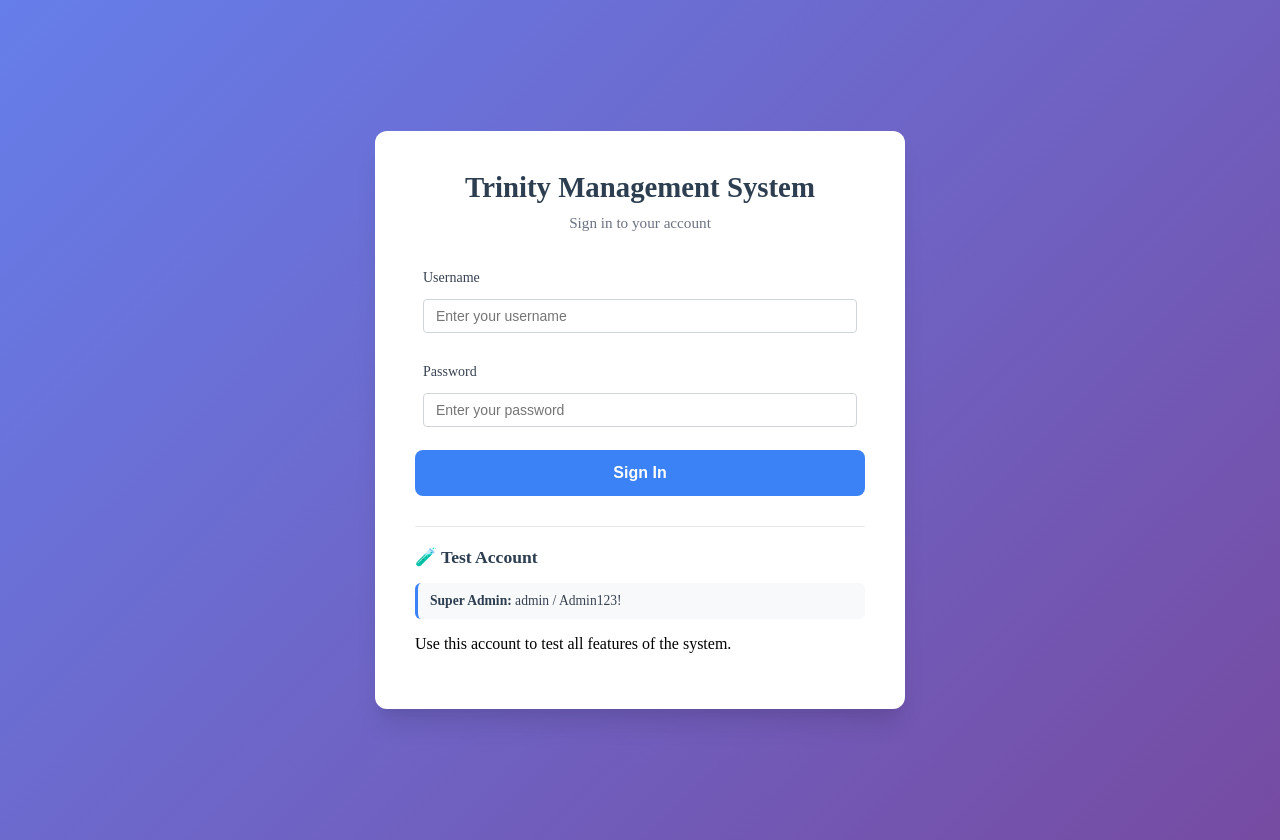
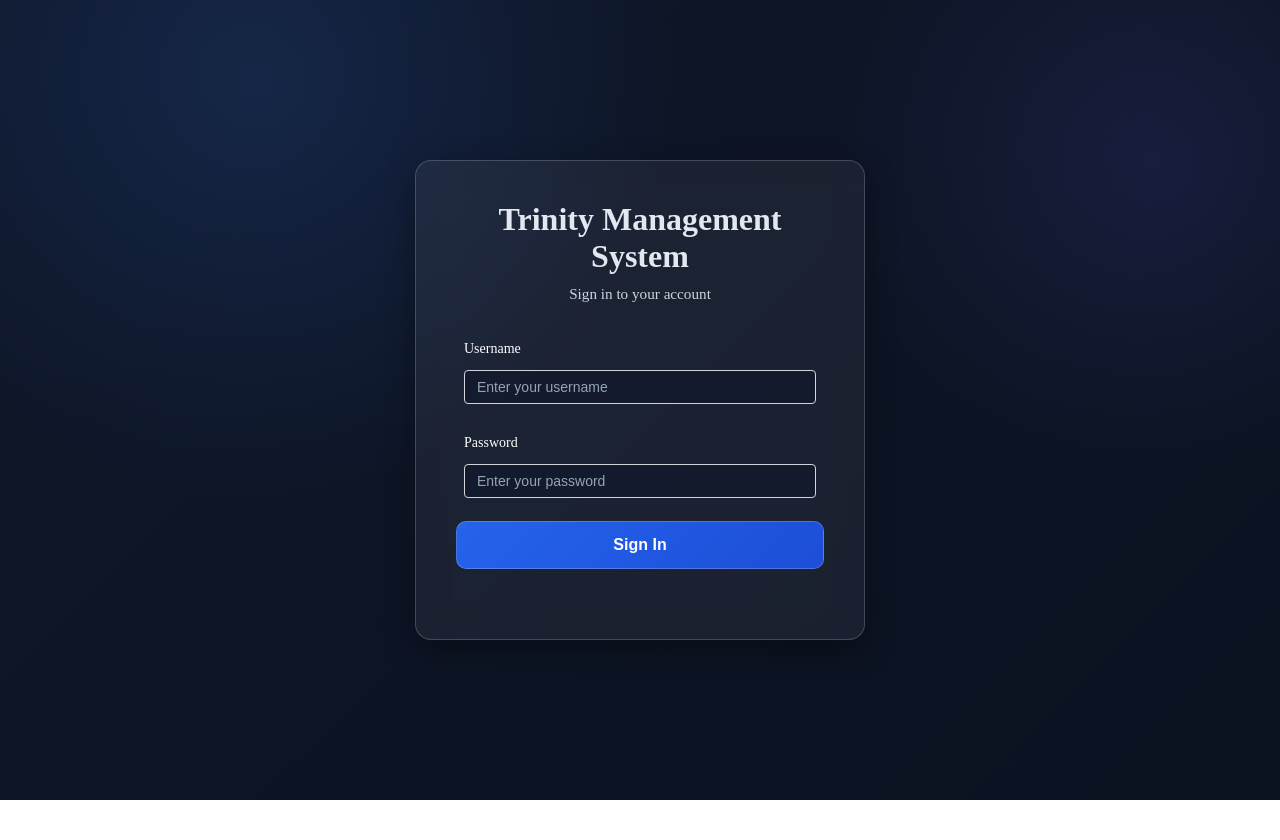
Before and after one commit to ManziYvan57/Management-System, a React (Vite) app in the folder frontend/: page /login in a window 1280 px wide. After the commit the page ends 800 px from the top, so only its background shows below. Built offline with nearby package versions, Linux system fonts and the light colour scheme.

Commit message:
fixing Errors

```diff
--- a/frontend/src/components/Header.css
+++ b/frontend/src/components/Header.css
@@ -10,16 +10,17 @@
   display: flex;
   justify-content: space-between;
   align-items: center;
-  padding: 0 25px;
+  padding: 0 40px 0 40px;
   box-shadow: 0 2px 10px rgba(0,0,0,0.1);
   z-index: 1000;
+  padding: 0 40px 0 60px;
 }
 
 /* Left Section */
 .header-left {
   display: flex;
   align-items: center;
-  gap: 15px;
+  gap: 65px;
 }
 
 /* Logo */
@@ -31,17 +32,18 @@
 }
 
 .logo-img {
-  height: 100%;
-  width: auto;
+  height: 200px;
+  width: 180px;
   object-fit: contain;
 }
 
 /* System Title */
 .system-title {
-  font-size: 1.3rem;
+  font-size: 1.8rem;
   font-weight: 600;
   margin: 0;
   color: white !important;
+  padding: 0 40px 0 40px;
 }
 
 /* Right Section */
--- a/frontend/src/pages/Assets/VehicleDocumentsTab.css
+++ b/frontend/src/pages/Assets/VehicleDocumentsTab.css
@@ -10,13 +10,13 @@
   width: 100%;
 }
 
-.header-left {
+.vehicle-documents-header .header-left {
   display: flex;
   flex-direction: column;
   gap: 4px;
 }
 
-.header-right {
+.vehicle-documents-header .header-right {
   display: flex;
   align-items: center;
 }
--- a/frontend/src/pages/Dashboard.css
+++ b/frontend/src/pages/Dashboard.css
@@ -17,7 +17,7 @@
   border: 1px solid #e2e8f0;
 }
 
-.header-left h1 {
+.dashboard-header .header-left h1 {
   color: #1e293b;
   margin: 0 0 8px 0;
   font-size: 2.25rem;
@@ -103,7 +103,7 @@
   font-size: 1rem;
 }
 
-.header-right {
+.dashboard-header .header-right {
   display: flex;
   flex-direction: column;
   align-items: flex-end;
--- a/frontend/src/pages/LoginPage.css
+++ b/frontend/src/pages/LoginPage.css
@@ -1,19 +1,42 @@
+/* Reset default margins and padding */
+* {
+  margin: 0;
+  padding: 0;
+  box-sizing: border-box;
+}
+
 .login-container {
   min-height: 100vh;
+  height: 100vh;
   display: flex;
   align-items: center;
   justify-content: center;
-  background: linear-gradient(135deg, #667eea 0%, #764ba2 100%);
+  background: radial-gradient(1200px circle at 20% 10%, rgba(59, 130, 246, 0.15), transparent 35%),
+              radial-gradient(800px circle at 90% 20%, rgba(99, 102, 241, 0.12), transparent 40%),
+              linear-gradient(135deg, #0f172a 0%, #0b1220 100%);
   padding: 20px;
+  overflow: hidden;
+  /* Prevent scrolling */
+  position: fixed;
+  top: 0;
+  left: 0;
+  right: 0;
+  bottom: 0;
 }
 
 .login-card {
-  background: white;
-  border-radius: 12px;
-  box-shadow: 0 20px 25px -5px rgba(0, 0, 0, 0.1), 0 10px 10px -5px rgba(0, 0, 0, 0.04);
+  background: rgba(255, 255, 255, 0.06);
+  border-radius: 16px;
+  border: 1px solid rgba(255, 255, 255, 0.18);
+  backdrop-filter: blur(14px);
+  -webkit-backdrop-filter: blur(14px);
+  box-shadow: 0 10px 30px rgba(0, 0, 0, 0.35);
   padding: 40px;
   width: 100%;
   max-width: 450px;
+  /* Ensure it doesn't cause scrolling */
+  max-height: calc(100vh - 40px);
+  overflow-y: auto;
 }
 
 .login-header {
@@ -22,14 +45,14 @@
 }
 
 .login-header h1 {
-  color: #2c3e50;
+  color: #e2e8f0;
   margin: 0 0 10px 0;
-  font-size: 1.8rem;
-  font-weight: 600;
+  font-size: 2rem;
+  font-weight: 700;
 }
 
 .login-header p {
-  color: #6b7280;
+  color: #cbd5e1;
   margin: 0;
   font-size: 0.95rem;
 }
@@ -45,7 +68,7 @@
 .form-group label {
   display: block;
   margin-bottom: 6px;
-  color: #374151;
+  color: #cbd5e1;
   font-weight: 500;
   font-size: 0.9rem;
 }
@@ -53,44 +76,57 @@
 .form-group input {
   width: 100%;
   padding: 12px 16px;
-  border: 2px solid #e5e7eb;
-  border-radius: 8px;
+  border: 1px solid rgba(255, 255, 255, 0.18);
+  border-radius: 10px;
   font-size: 1rem;
-  transition: border-color 0.3s, box-shadow 0.3s;
+  transition: border-color 0.2s, box-shadow 0.2s, background-color 0.2s;
   box-sizing: border-box;
+  background: rgba(15, 23, 42, 0.6);
+  color: #ffffff;
+  caret-color: #ffffff;
+}
+
+.form-group input::placeholder {
+  color: #94a3b8;
+}
+
+.form-group #username, #password {
+  color: #ffffff;
 }
 
 .form-group input:focus {
   outline: none;
-  border-color: #3b82f6;
-  box-shadow: 0 0 0 3px rgba(59, 130, 246, 0.1);
+  border-color: rgba(59, 130, 246, 0.7);
+  box-shadow: 0 0 0 3px rgba(59, 130, 246, 0.25);
+  background: rgba(15, 23, 42, 0.75);
 }
 
 .error-message {
-  background: #fef2f2;
-  color: #dc2626;
+  background: rgba(239, 68, 68, 0.15);
+  color: #fecaca;
   padding: 12px 16px;
   border-radius: 8px;
   margin-bottom: 20px;
   font-size: 0.9rem;
-  border: 1px solid #fecaca;
+  border: 1px solid rgba(239, 68, 68, 0.35);
 }
 
 .login-btn {
   width: 100%;
-  background: #3b82f6;
+  background: linear-gradient(135deg, #2563eb 0%, #1d4ed8 100%);
   color: white;
-  border: none;
+  border: 1px solid rgba(255, 255, 255, 0.2);
   padding: 14px 20px;
-  border-radius: 8px;
+  border-radius: 10px;
   font-size: 1rem;
   font-weight: 600;
   cursor: pointer;
-  transition: background 0.3s;
+  transition: transform 0.15s ease, box-shadow 0.2s ease;
 }
 
 .login-btn:hover:not(:disabled) {
-  background: #2563eb;
+  transform: translateY(-1px);
+  box-shadow: 0 10px 20px rgba(37, 99, 235, 0.25);
 }
 
 .login-btn:disabled {
@@ -98,33 +134,33 @@
   cursor: not-allowed;
 }
 
-.test-accounts {
-  border-top: 1px solid #e5e7eb;
-  padding-top: 20px;
+/* Responsive adjustments */
+@media (max-height: 700px) {
+  .login-card {
+    padding: 30px 40px;
+    max-height: calc(100vh - 20px);
   }
 
-.test-accounts h3 {
-  color: #2c3e50;
-  margin: 0 0 15px 0;
-  font-size: 1.1rem;
-  font-weight: 600;
+  .login-header {
+    margin-bottom: 20px;
   }
 
-.account-list {
-  display: flex;
-  flex-direction: column;
-  gap: 8px;
+  .login-header h1 {
+    font-size: 1.7rem;
+  }
 }
 
-.account-item {
-  background: #f8f9fa;
-  padding: 10px 12px;
-  border-radius: 6px;
-  font-size: 0.85rem;
-  color: #374151;
-  border-left: 3px solid #3b82f6;
+@media (max-width: 480px) {
+  .login-container {
+    padding: 10px;
   }
 
-.account-item strong {
-  color: #2c3e50;
+  .login-card {
+    padding: 25px;
+    max-height: calc(100vh - 20px);
   }
+
+  .login-header h1 {
+    font-size: 1.5rem;
+  }
+}
--- a/frontend/src/pages/LoginPage.jsx
+++ b/frontend/src/pages/LoginPage.jsx
@@ -39,8 +39,11 @@ const LoginPage = () => {
       // Navigate to dashboard
       navigate('/');
     } catch (error) {
-      console.error('Login error:', error);
-      setError(error.message || 'Network error. Please check your connection and try again.');
+      console.error('Login error');
+      // Avoid leaking details from server error responses
+      setError('Invalid credentials or network issue. Please try again.');
+      // Clear password field on failure
+      setCredentials(prev => ({ ...prev, password: '' }));
     } finally {
       setIsLoading(false);
     }
@@ -56,7 +59,7 @@ const LoginPage = () => {
 
         <form onSubmit={handleSubmit} className="login-form">
           <div className="form-group">
-            <label htmlFor="username">Username</label>
+            <label htmlFor="username" id='username'>Username</label>
             <input
               type="text"
               id="username"
@@ -65,11 +68,12 @@ const LoginPage = () => {
               onChange={handleInputChange}
               required
               placeholder="Enter your username"
+              autoComplete="username"
             />
           </div>
 
           <div className="form-group">
-            <label htmlFor="password">Password</label>
+            <label htmlFor="password" id='password'>Password</label>
             <input
               type="password"
               id="password"
@@ -78,6 +82,7 @@ const LoginPage = () => {
               onChange={handleInputChange}
               required
               placeholder="Enter your password"
+              autoComplete="current-password"
             />
           </div>
 
@@ -92,15 +97,7 @@ const LoginPage = () => {
           </button>
         </form>
 
-        <div className="test-accounts">
-          <h3>🧪 Test Account</h3>
-          <div className="account-list">
-            <div className="account-item">
-              <strong>Super Admin:</strong> admin / Admin123!
-            </div>
-          </div>
-          <p className="test-note">Use this account to test all features of the system.</p>
-        </div>
+
       </div>
     </div>
   );
--- a/frontend/src/pages/Personnel/Personnel.css
+++ b/frontend/src/pages/Personnel/Personnel.css
@@ -619,7 +619,7 @@ tr:hover {
   border-bottom: 2px solid #e5e7eb;
 }
 
-.header-left h2 {
+.personnel-header .header-left h2 {
   margin: 0;
   color: #1f2937;
   font-size: 1.875rem;
@@ -633,7 +633,7 @@ tr:hover {
   display: block;
 }
 
-.header-right .add-button {
+.personnel-header .header-right .add-button {
   background: #10b981;
   color: white;
   border: none;
@@ -647,7 +647,7 @@ tr:hover {
   gap: 0.5rem;
 }
 
-.header-right .add-button:hover {
+.personnel-header .header-right .add-button:hover {
   background: #059669;
   transform: translateY(-1px);
 }
--- a/frontend/src/pages/Personnel/index.jsx
+++ b/frontend/src/pages/Personnel/index.jsx
@@ -9,6 +9,7 @@ const Personnel = () => {
   // Get user information from localStorage
   const user = JSON.parse(localStorage.getItem('user') || '{}');
   const userTerminal = user.terminal || 'Kigali';
+  const userTerminalId = user.terminalId || user?.terminal?._id || user?.terminal_id;
   const userRole = user.role || 'user';
 
   // Terminal tabs state
@@ -48,6 +49,7 @@ const Personnel = () => {
       if (roleFilter) params.role = roleFilter;
       if (departmentFilter) params.department = departmentFilter;
       if (activeTerminal) params.terminal = activeTerminal; // Use activeTerminal instead of terminalFilter
+      if (userTerminalId) params.terminalId = userTerminalId; // Include id when backend expects it
       if (statusFilter) params.employmentStatus = statusFilter;
 
       const response = await personnelAPI.getAll(params);
--- a/frontend/src/services/api.js
+++ b/frontend/src/services/api.js
@@ -62,6 +62,18 @@ export const apiRequest = async (endpoint, options = {}) => {
         localStorage.removeItem('token');
         // Redirect to login
         window.location.href = '/login';
+      }
+
+      if (response.status === 403) {
+        // Forbidden: show a clear, actionable error but do not log the user out
+        const user = JSON.parse(localStorage.getItem('user') || '{}');
+        const terminal = user?.terminal || 'N/A';
+        const reason = data?.message || 'You do not have permission to access this resource.';
+        const msg = `Access denied (403). Terminal: ${terminal}. ${reason}`;
+        console.warn('🚫 Forbidden:', msg);
+        const err = new Error(msg);
+        err.status = 403;
+        throw err;
       }
 
       throw new Error(data.message || `HTTP error! status: ${response.status}`);
```
Also changed, not shown: frontend/src/pages/Dashboard.jsx (+10 -7 lines). Lines whose indentation alone changed are shown as unchanged.
